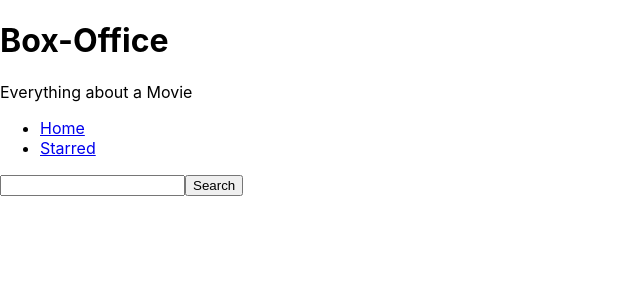
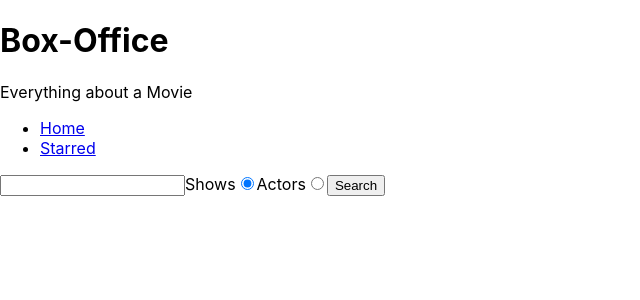
Before and after one commit to adarshprakasan/box-office-app, a React (Create React App) app: page / in a window 1280 px wide. Shown: the top 300 px of the page, without its empty margins (0-640 px from the left). Built offline with nearby package versions, Linux system fonts and the light colour scheme.

Commit message:
Added search for actors

```diff
--- a/src/api/tvmaze.js
+++ b/src/api/tvmaze.js
@@ -8,3 +8,4 @@
 };
 
 export const searchForShows = query => apiGet(`/search/shows?q=${query}`);
+export const searchForPeople = query => apiGet(`/search/people?q=${query}`);
--- a/src/pages/Home.jsx
+++ b/src/pages/Home.jsx
@@ -1,13 +1,19 @@
 import { useState } from 'react';
-import { searchForShows } from '../api/tvmaze';
+import { searchForShows, searchForPeople } from '../api/tvmaze';
 
 const Home = () => {
   const [searchStr, setSearchStr] = useState('');
   const [apiData, setApiData] = useState(null);
   const [apiDataError, setApiDataError] = useState(null);
+  const [searchOption, setSearchOption] = useState('shows');
+  console.log(searchOption);
 
   const onSearchInputChange = ev => {
     setSearchStr(ev.target.value);
+  };
+
+  const onRadioChange = ev => {
+    setSearchOption(ev.target.value);
   };
 
   const onSearch = async ev => {
@@ -15,6 +21,14 @@
 
     try {
       setApiDataError(null);
+      if (searchOption === 'shows') {
+        const result = await searchForShows(searchStr);
+        setApiData(result);
+      } else {
+        const result = await searchForPeople(searchStr);
+        setApiData(result);
+      }
+
       const result = await searchForShows(searchStr);
       setApiData(result);
     } catch (error) {
@@ -28,10 +42,13 @@
     }
 
     if (apiData) {
-      return apiData.map(data => (
-        <div key={data.show.id}>{data.show.name}</div>
-      ));
+      return apiData[0].show
+        ? apiData.map(data => <div key={data.show.id}>{data.show.name}</div>)
+        : apiData.map(data => (
+            <div key={data.person.id}>{data.person.name}</div>
+          ));
     }
+
     return null;
   };
 
@@ -39,6 +56,29 @@
     <div>
       <form onSubmit={onSearch}>
         <input type="text" value={searchStr} onChange={onSearchInputChange} />
+
+        <label>
+          Shows
+          <input
+            type="radio"
+            name="search-option"
+            value="shows"
+            checked={searchOption === 'shows'}
+            onChange={onRadioChange}
+          />
+        </label>
+
+        <label>
+          Actors
+          <input
+            type="radio"
+            name="search-option"
+            value="actors"
+            checked={searchOption === 'actors'}
+            onChange={onRadioChange}
+          />
+        </label>
+
         <button type="submit">Search</button>
       </form>
       <div>{renderApiData()}</div>
```
